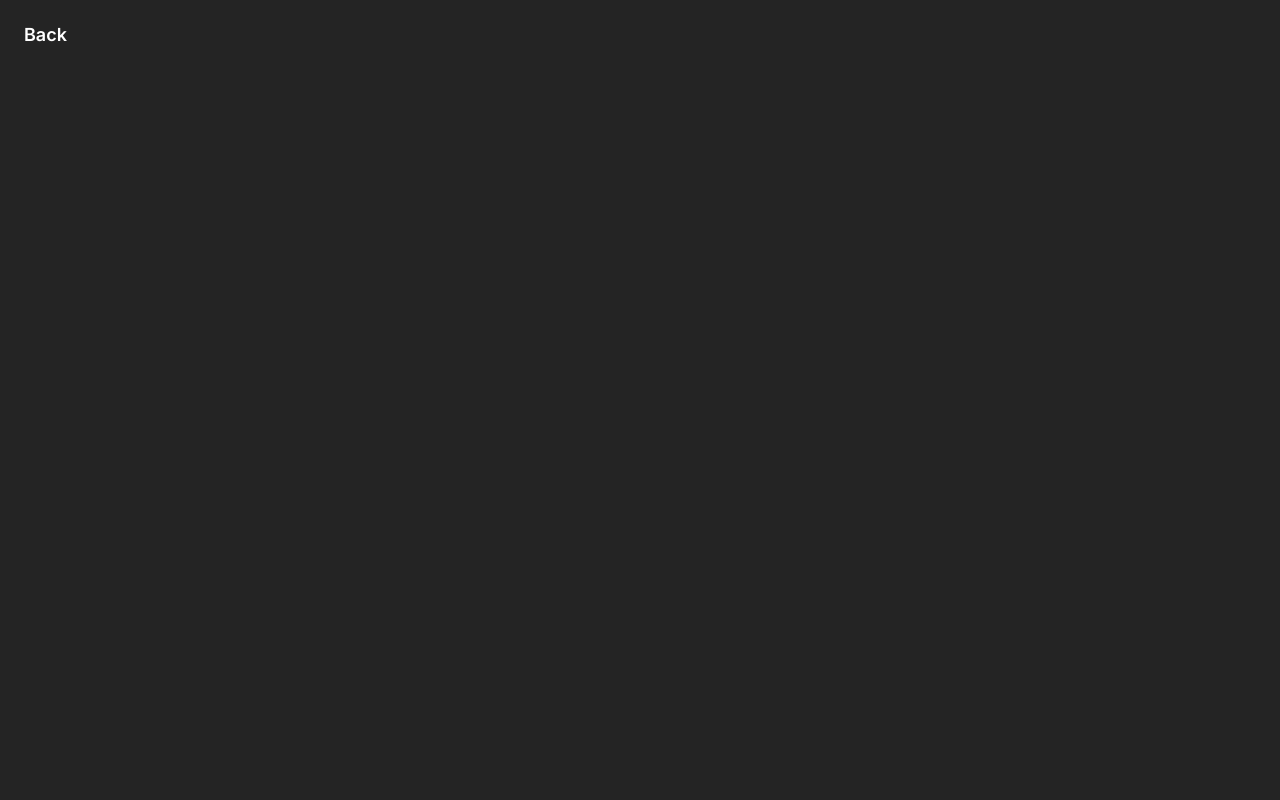
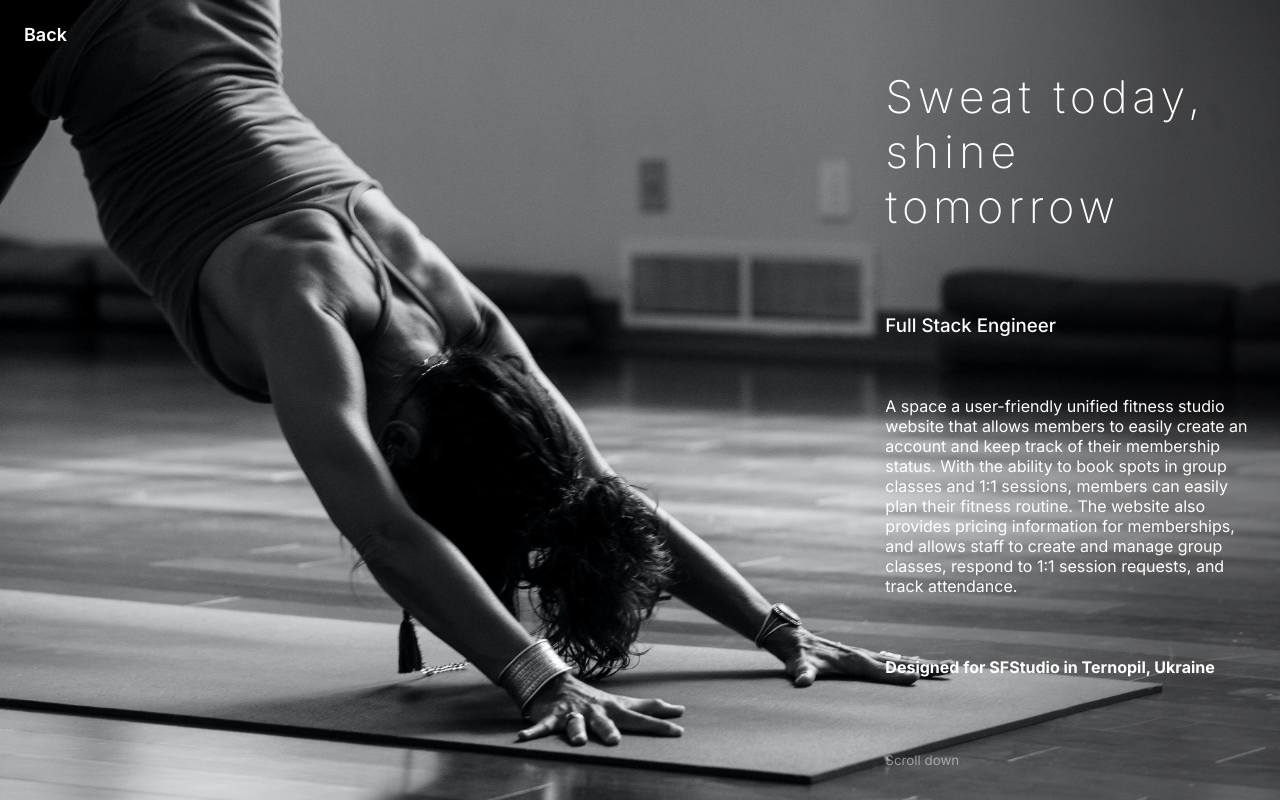
Before and after one commit to Collert/portfolio, a React (Create React App) app: page /sfstudio in a window 1280 px wide. Built offline with nearby package versions, Linux system fonts and the light colour scheme.

Commit message:
Finished cover for sfstudio page

```diff
--- a/src/components/main/cardsData.js
+++ b/src/components/main/cardsData.js
@@ -10,7 +10,7 @@ const cardsData = [
         id:'2',
         title:'SFStudio',
         imgSrc:'./assets/sfstudio-landscape.jpg',
-        blindImg:'',
+        blindImg:'./assets/sfstudio-blind.jpg',
         link:'/sfstudio'
     },
     {
--- a/src/components/projects/Iove.css
+++ b/src/components/projects/Iove.css
@@ -1,84 +1,3 @@
-.heading {
-    height: 100vh;
-    width: 100vw;
+.heading.iove {
     background-image: url(../../../public/assets/iove-blind.jpg);
-    background-position: center;
-    background-repeat: no-repeat;
-    background-size: cover;
-    display: grid;
-    place-items: center start;
-    grid-template-columns: 2fr 1fr;
 }
-
-@keyframes reveal {
-    from {
-        transform: translateY(100%);
-    }
-    to {
-        transform: translateY(0);
-    }
-}
-
-@keyframes reveal-gradient {
-    from {
-        background-position-x: 500px;
-    }
-    to {
-        background-position-x: 0px;
-    }
-}
-
-.heading h1 {
-    font-size: 45px;
-    font-weight: 200;
-    letter-spacing: 0.3rem;
-}
-
-.heading h3 {
-    font-weight: 500;
-}
-
-.buzz-words *:has(span.reveal-text) {
-    height: fit-content;
-    overflow: hidden;
-}
-
-.buzz-words {
-    display: grid;
-    box-sizing: border-box;
-    padding: 2rem;
-    width: 100%;
-    height: 100%;
-    animation: reveal-gradient 1s var(--animation-timing-function);
-    background-repeat: no-repeat;
-    background-image: linear-gradient(90deg, rgba(0,0,0,0) 0%, rgba(0, 0, 0, 0.4) 75%);
-    text-align: start;
-}
-
-@keyframes scroll-down-blink {
-    from {
-        opacity: 1;
-    }
-    to {
-        opacity: .4;
-    }
-}
-
-.buzz-words>div.bot {
-    place-items: end start;
-    animation: scroll-down-blink 1.5s ease 7 alternate-reverse;
-    height: 100%;
-}
-
-.buzz-words>div {
-    display: grid;
-    gap: 1.5rem;
-}
-
-.heading span {
-    display: block;
-}
-
-.reveal-text {
-    animation: reveal 1s var(--animation-timing-function);
-}
--- a/src/components/projects/Iove.jsx
+++ b/src/components/projects/Iove.jsx
@@ -1,10 +1,11 @@
 import React from 'react'
 import './Iove.css'
+import './common.css'
 
 export default function Iove() {
     return (
     <main className='project'>
-        <section className='heading'>
+        <section className='heading iove'>
             <div></div>
             <div className='buzz-words'>
                 <div>
--- /dev/null
+++ b/src/components/projects/SFStudio.css
@@ -0,0 +1,3 @@
+.heading.sfstudio {
+    background-image: url(../../../public/assets/sfstudio-blind.jpg);
+}
--- a/src/components/projects/SFStudio.jsx
+++ b/src/components/projects/SFStudio.jsx
@@ -1,5 +1,23 @@
 import React from 'react'
+import './SFStudio.css'
+import './common.css'
 
 export default function SFStudio() {
-    return <></>
+    return (
+        <main className='project'>
+            <section className='heading sfstudio'>
+                <div></div>
+                <div className='buzz-words'>
+                    <div>
+                        <h1><span className='reveal-text'>Sweat today, shine tomorrow</span></h1>
+                        <h3><span className='reveal-text'>Full Stack Engineer</span></h3>
+                        <p><span className='reveal-text'>
+                            A space a user-friendly unified fitness studio website that allows members to easily create an account and keep track of their membership status. With the ability to book spots in group classes and 1:1 sessions, members can easily plan their fitness routine. The website also provides pricing information for memberships, and allows staff to create and manage group classes, respond to 1:1 session requests, and track attendance.
+                        </span></p>
+                        <h4><span className='reveal-text'>Designed for SFStudio in Ternopil, Ukraine</span></h4>
+                    </div>
+                    <div className='bot'><small><span className='reveal-text'>Scroll down</span></small></div>
+                </div>
+            </section>
+        </main>)
 }
--- /dev/null
+++ b/src/components/projects/common.css
@@ -0,0 +1,83 @@
+.heading {
+    height: 100vh;
+    width: 100vw;
+    background-position: center;
+    background-repeat: no-repeat;
+    background-size: cover;
+    display: grid;
+    place-items: center start;
+    grid-template-columns: 2fr 1fr;
+}
+
+@keyframes reveal {
+    from {
+        transform: translateY(100%);
+    }
+    to {
+        transform: translateY(0);
+    }
+}
+
+@keyframes reveal-gradient {
+    from {
+        background-position-x: 500px;
+    }
+    to {
+        background-position-x: 0px;
+    }
+}
+
+.heading h1 {
+    font-size: 45px;
+    font-weight: 200;
+    letter-spacing: 0.3rem;
+}
+
+.heading h3 {
+    font-weight: 500;
+}
+
+.buzz-words *:has(span.reveal-text) {
+    height: fit-content;
+    overflow: hidden;
+}
+
+.buzz-words {
+    display: grid;
+    box-sizing: border-box;
+    padding: 2rem;
+    width: 100%;
+    height: 100%;
+    animation: reveal-gradient 1s var(--animation-timing-function);
+    background-repeat: no-repeat;
+    background-image: linear-gradient(90deg, rgba(0,0,0,0) 0%, rgba(0, 0, 0, 0.4) 75%);
+    text-align: start;
+}
+
+@keyframes scroll-down-blink {
+    from {
+        opacity: 1;
+    }
+    to {
+        opacity: .4;
+    }
+}
+
+.buzz-words>div.bot {
+    place-items: end start;
+    animation: scroll-down-blink 1.5s ease 7 alternate-reverse;
+    height: 100%;
+}
+
+.buzz-words>div {
+    display: grid;
+    gap: 1.5rem;
+}
+
+.heading span {
+    display: block;
+}
+
+.reveal-text {
+    animation: reveal 1s var(--animation-timing-function);
+}
```
Also changed, not shown: public/assets/library-blind.jpg (added), public/assets/sfstudio-blind.jpg (added).
